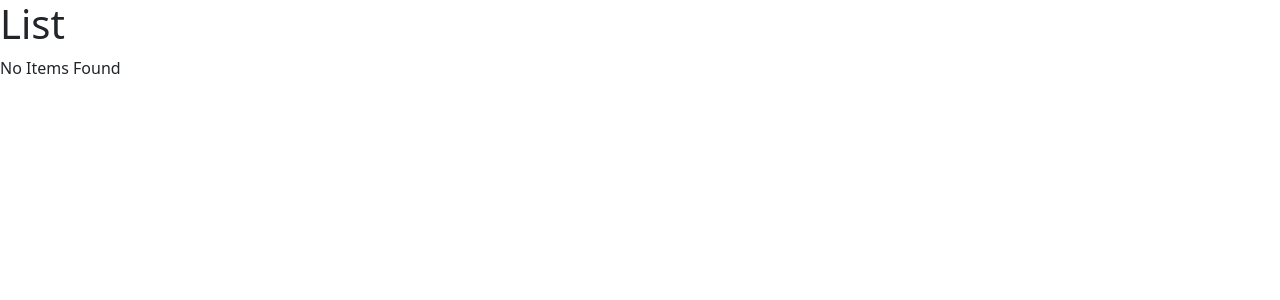
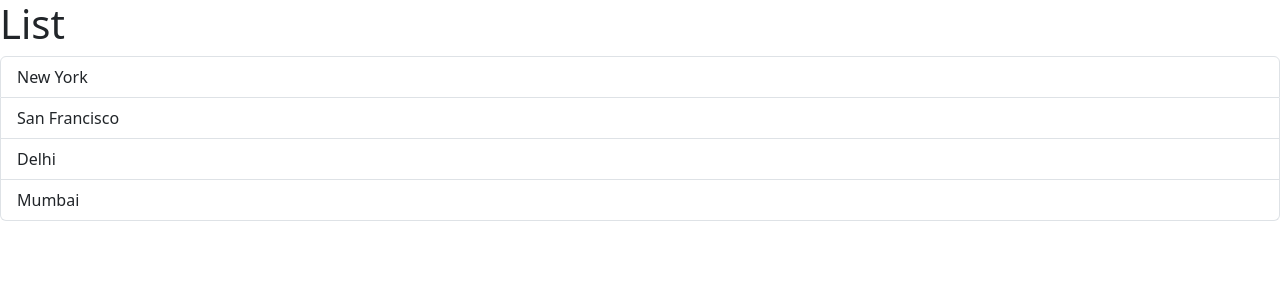
Before and after one commit to sarthakgupta072/react-app-mosh-yt, a React (Vite) app: page / in a window 1280 px wide. Shown: the top 300 px of the page. Built offline with nearby package versions, Linux system fonts and the light colour scheme.

Commit message:
feat: useState usage

```diff
--- a/src/components/ListGroup.tsx
+++ b/src/components/ListGroup.tsx
@@ -1,14 +1,25 @@
+import { useState } from "react"
+
 function ListGroup() {
   let items = ["New York", "San Francisco", "Delhi", "Mumbai"]
-  items = []
+
+  const [selectedIndex, setSelectedIndex] = useState(-1)
 
   return (
     <>
       <h1>List</h1>
       {items.length === 0 && <p>No Items Found</p>}
       <ul className='list-group'>
-        {items.map((item, id) => (
-          <li key={id} className='list-group-item'>
+        {items.map((item, index) => (
+          <li
+            key={index}
+            onClick={() => setSelectedIndex(index)}
+            className={
+              selectedIndex === index
+                ? "list-group-item active"
+                : "list-group-item"
+            }
+          >
             {item}
           </li>
         ))}
```
